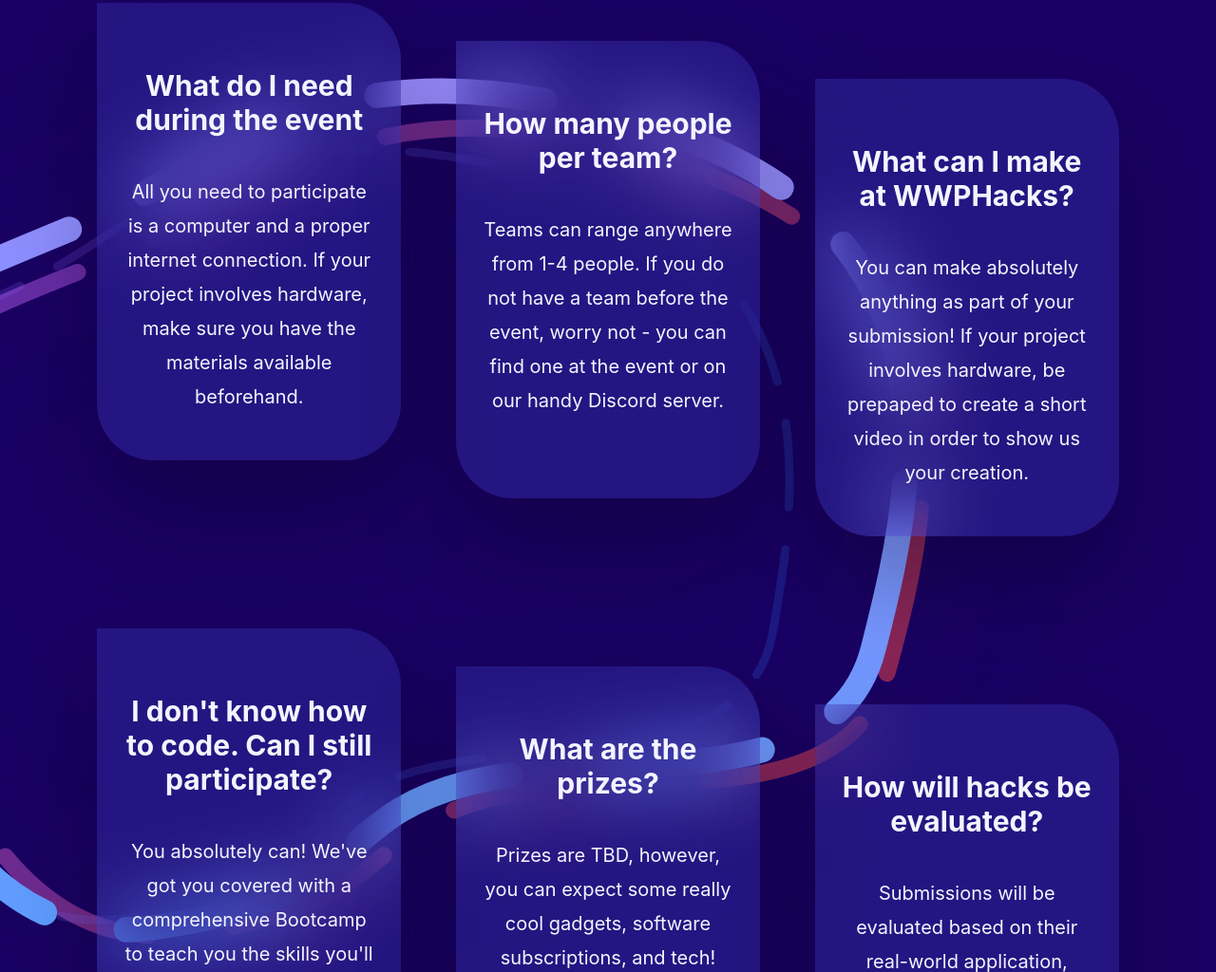
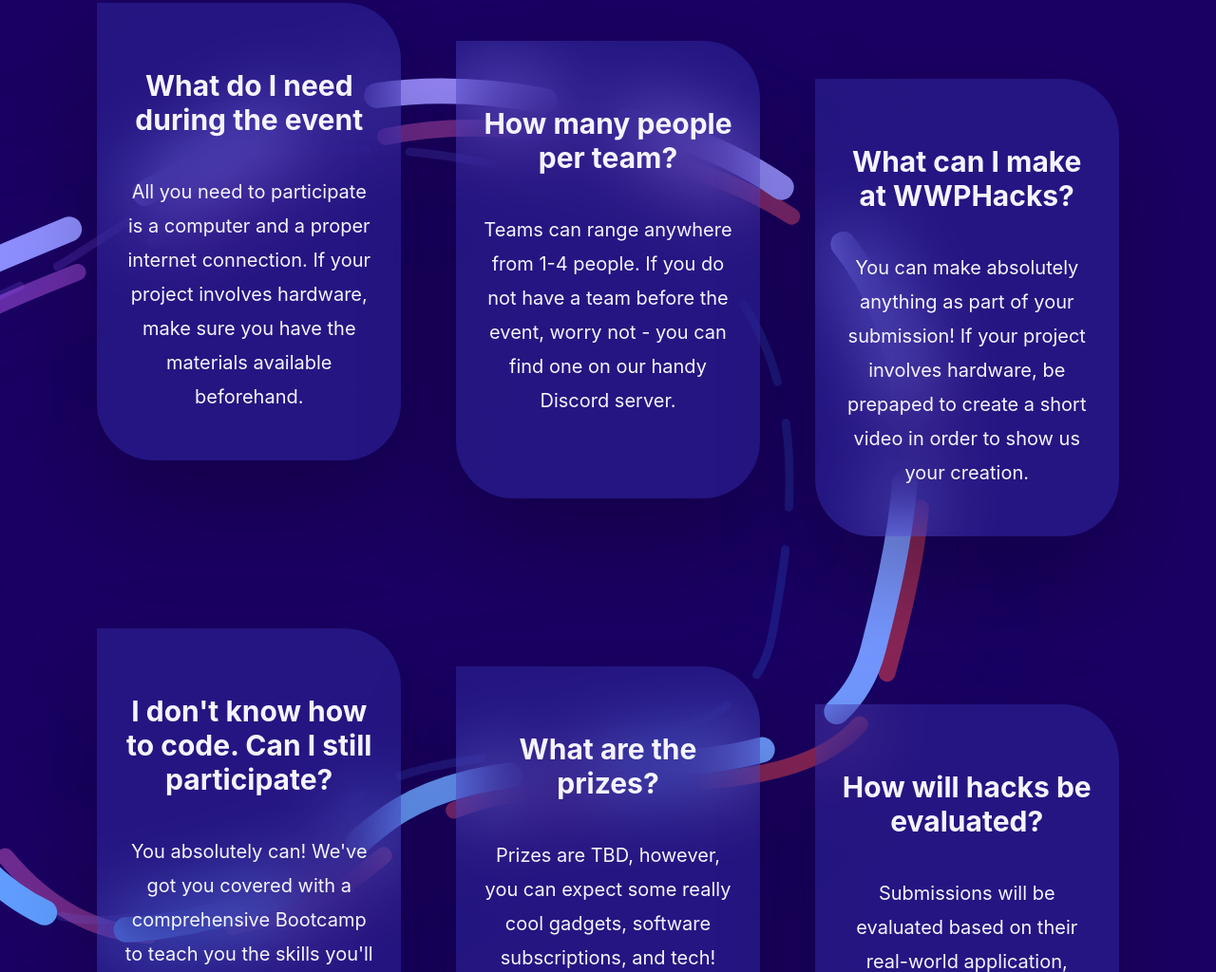
Before and after one commit to WWPHacks22/wwphacks.github.io, a plain HTML site: page index.html in a window 1280 px wide. Shown: the part 2897-3921 px from the top of the page at 95% size. Drawn offline with Linux system fonts and the light colour scheme; a script that the page names is missing; a web font is replaced by a local one.

Commit message:
proposal update

```diff
--- a/index.html
+++ b/index.html
@@ -293,7 +293,7 @@
                     </div>
                     <div class="col-4 faq-card">
                         <h4>How many people per team?</h4>
-                        <p>Teams can range anywhere from 1-4 people. If you do not have a team before the event, worry not - you can find one at the event or on our handy Discord server.</p>
+                        <p>Teams can range anywhere from 1-4 people. If you do not have a team before the event, worry not - you can find one on our handy Discord server.</p>
                     </div>
                     <div class="col-4 faq-card ">
                         <h4>What can I make at WWPHacks?</h4>
```
